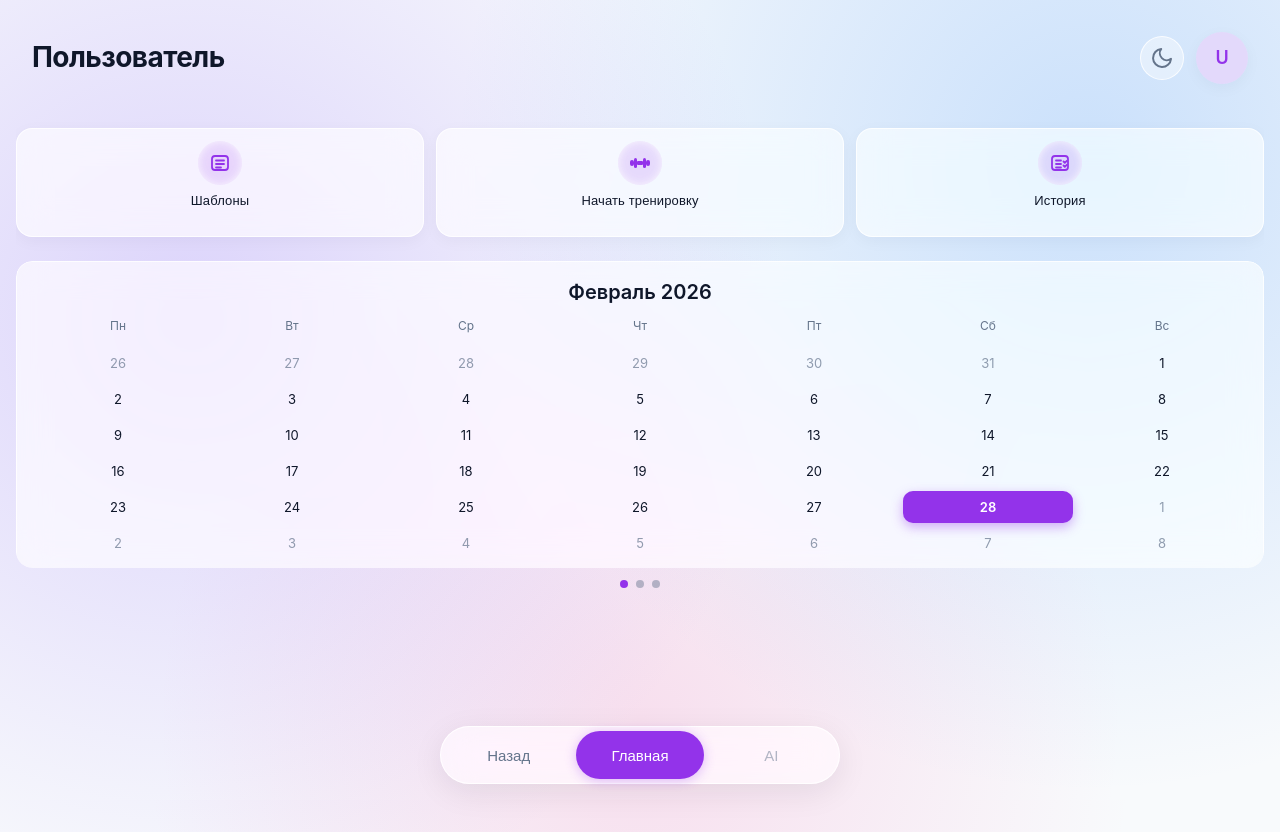
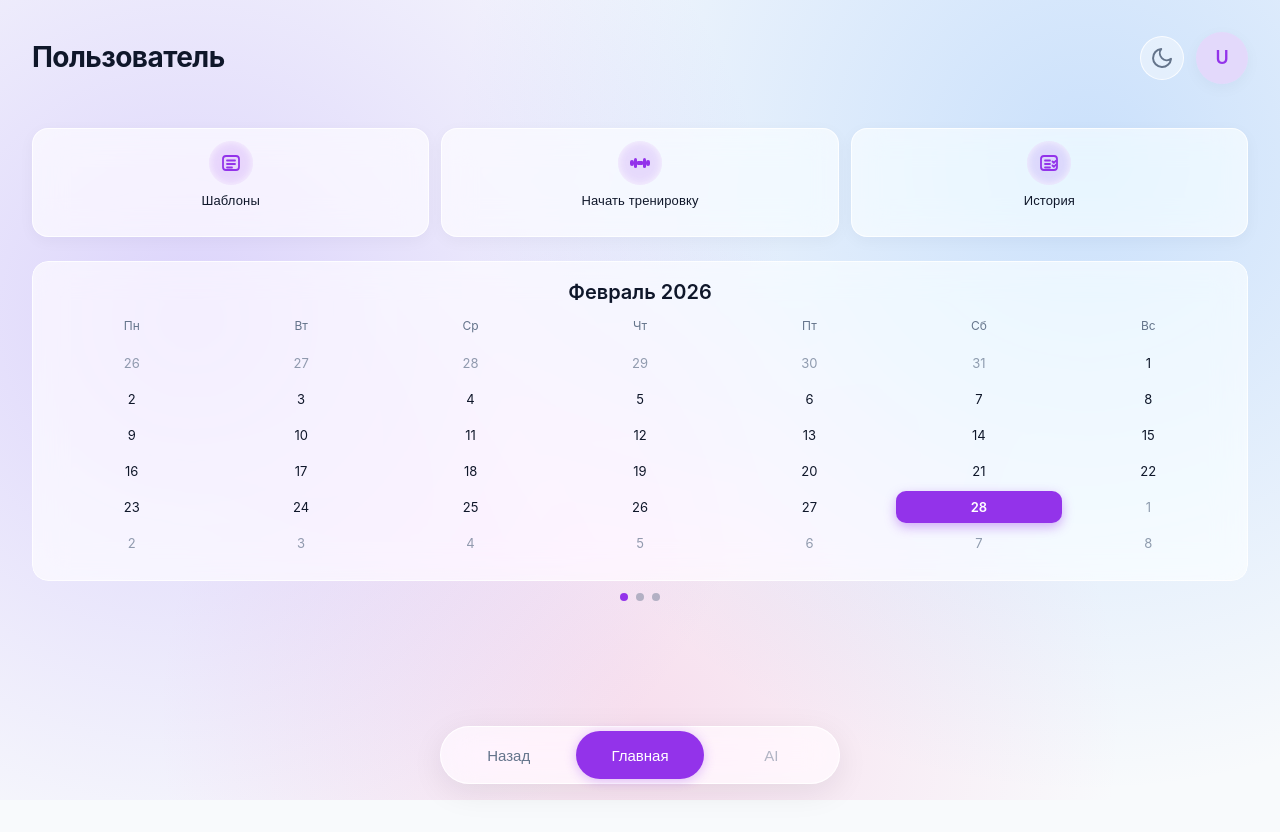
Before and after one commit to Vlad1m8r/dsport-ui, a React (Vite) app: page / in a window 1280 px wide. After the commit the page ends 800 px from the top, so only its background shows below. Built offline with nearby package versions, Linux system fonts and the light colour scheme; no server answers.

Commit message:
Исправить фиксированную высоту и прокрутку layout

```diff
--- a/src/index.css
+++ b/src/index.css
@@ -18,9 +18,18 @@
 
 body {
   margin: 0;
-  min-height: 100dvh;
   background: var(--bg);
   color: var(--text);
+}
+
+html,
+body,
+#root {
+  height: 100dvh;
+  width: 100vw;
+  margin: 0;
+  padding: 0;
+  overflow: hidden;
 }
 
 a {
--- a/src/shared/ui/styles/ui.css
+++ b/src/shared/ui/styles/ui.css
@@ -1,8 +1,12 @@
 .ui-app-layout {
   position: relative;
-  min-height: 100dvh;
+  display: flex;
+  flex-direction: column;
+  height: 100dvh;
+  width: 100%;
+  overflow: hidden;
   padding-top: var(--content-top);
-  padding-bottom: calc(var(--content-bottom) + var(--safe-bottom) + 80px);
+  padding-bottom: 0;
 }
 
 .ui-app-layout::before {
@@ -18,6 +22,8 @@
 }
 
 .ui-app-layout > *:not(.footer-nav) {
+  flex: 1;
+  min-height: 0;
   position: relative;
   z-index: 1;
 }
@@ -277,11 +283,10 @@
  */
 .ui-page-root {
   --page-content-top: var(--tg-content-safe-area-inset-top, var(--content-top));
-  --page-content-bottom: var(--tg-content-safe-area-inset-bottom, var(--content-bottom));
 
   display: flex;
   flex-direction: column;
-  height: calc(100dvh - var(--page-content-top) - var(--space-4));
+  height: 100%;
   padding-top: calc(var(--page-content-top) + var(--space-2));
 
   overflow: hidden;
@@ -301,6 +306,7 @@
   flex: 1;
   min-height: 0;
   overflow-y: auto;
+  padding-bottom: calc(100px + var(--safe-bottom) + var(--space-4));
 
   overscroll-behavior: contain;
   touch-action: pan-y;
--- a/src/widgets/home/home.css
+++ b/src/widgets/home/home.css
@@ -1,22 +1,18 @@
 .home-page {
   --home-content-top: var(--tg-content-safe-area-inset-top, var(--content-top));
-  --home-content-bottom: var(--tg-content-safe-area-inset-bottom, var(--content-bottom));
 
   display: flex;
   flex-direction: column;
   gap: var(--space-5);
-  height: calc(
-    100dvh - (var(--space-4) * 2) - var(--home-content-top) - var(--home-content-bottom) -
-      var(--safe-bottom) - 80px
-  );
+  height: 100%;
   overflow: hidden;
   overscroll-behavior: none;
   touch-action: pan-x;
   padding-top: calc(var(--home-content-top) + var(--space-2));
-  padding-bottom: calc(100px + var(--safe-bottom) + var(--space-4));
 }
 
 .home-user-header {
+  flex-shrink: 0;
   display: flex;
   align-items: center;
   justify-content: space-between;
@@ -76,9 +72,12 @@
   flex-direction: column;
   flex: 1;
   min-height: 0;
+  overflow-y: auto;
+  overscroll-behavior: contain;
   gap: var(--space-4);
   margin-top: var(--space-2);
-  justify-content: center;
+  padding: 0 var(--space-4);
+  padding-bottom: calc(100px + var(--safe-bottom) + var(--space-4));
 }
 
 .home-actions {
```
